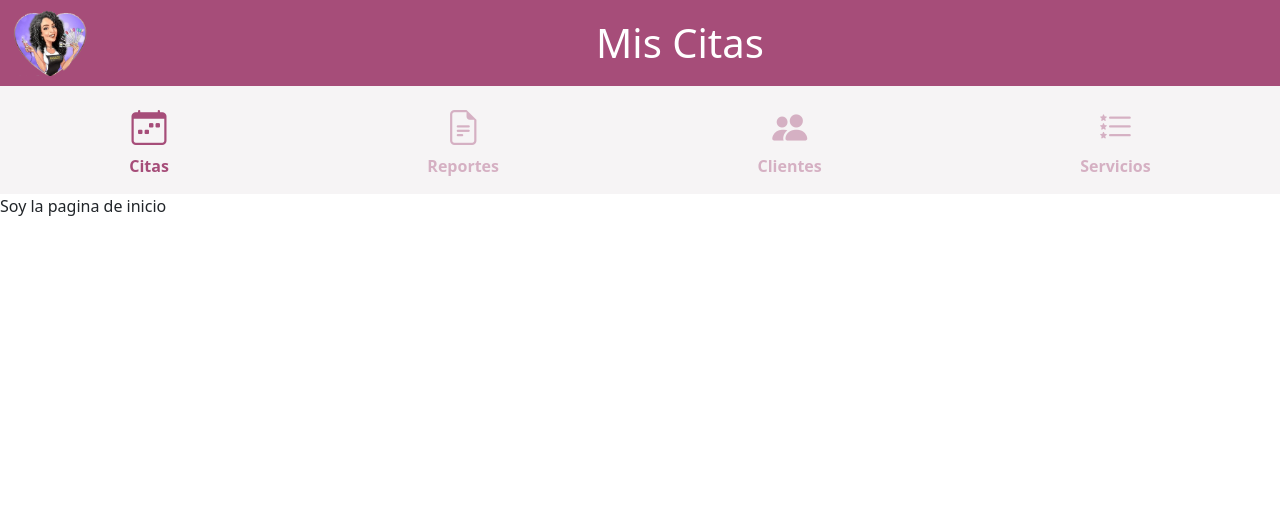
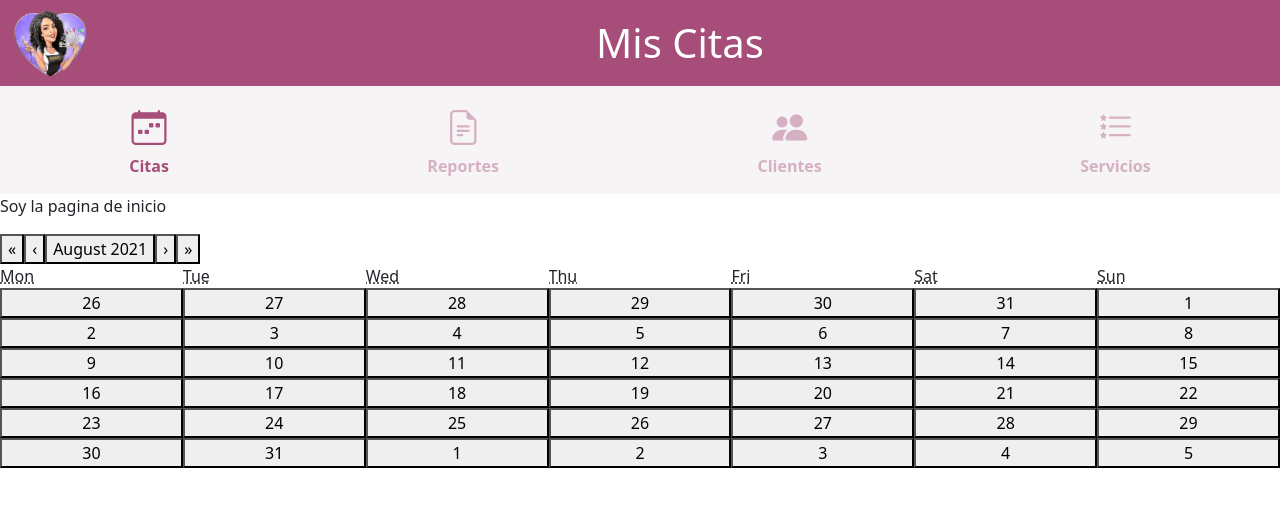
Before and after one commit to paulamelo1994/nazzynails, a React (Create React App) app in the folder Front/: page / in a window 1280 px wide. Shown: the top 506 px of the page. Built offline with nearby package versions, Linux system fonts and the light colour scheme.

Commit message:
Añadir calendario

```diff
--- a/Front/src/components/Citas.jsx
+++ b/Front/src/components/Citas.jsx
@@ -1,7 +1,21 @@
-import React from 'react';
+import React, { useState } from 'react';
+import Calendar from 'react-calendar';
 
 const Citas = () => {
-    return <p>Soy la pagina de inicio</p>
+
+    const [date, setDate] = useState(new Date());
+    return (
+        <div>
+
+            <p>Soy la pagina de inicio</p>
+            <Calendar
+                onChange={setDate}
+                value={date}
+            />
+            {console.log(date)}
+
+        </div>
+    );
 
 }
 
--- /dev/null
+++ b/package.json
@@ -0,0 +1,5 @@
+{
+  "dependencies": {
+    "react-calendar": "^3.4.0"
+  }
+}
```
Also changed, not shown: 1 other file (tests, documents, lock files or other folders).
